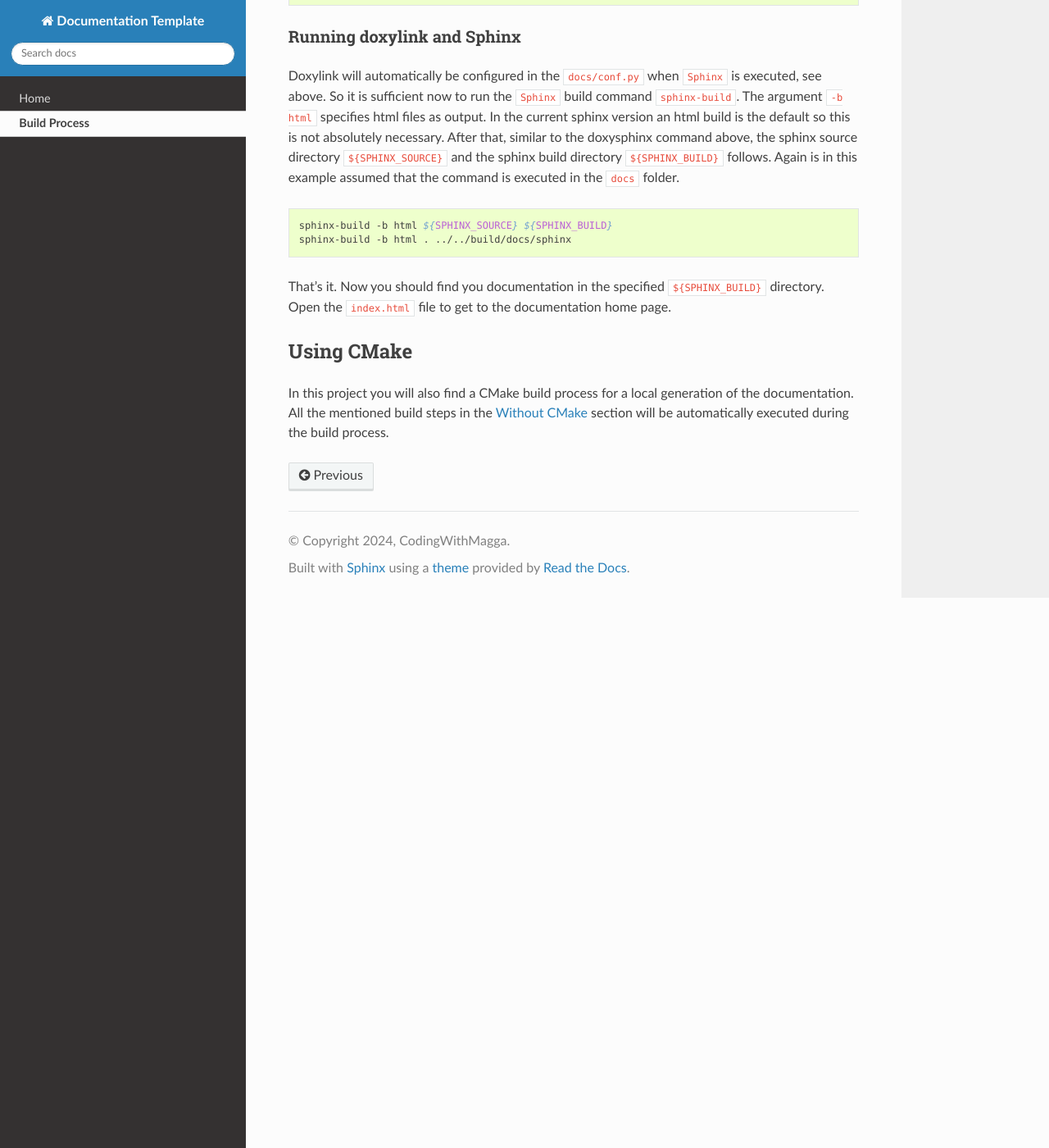
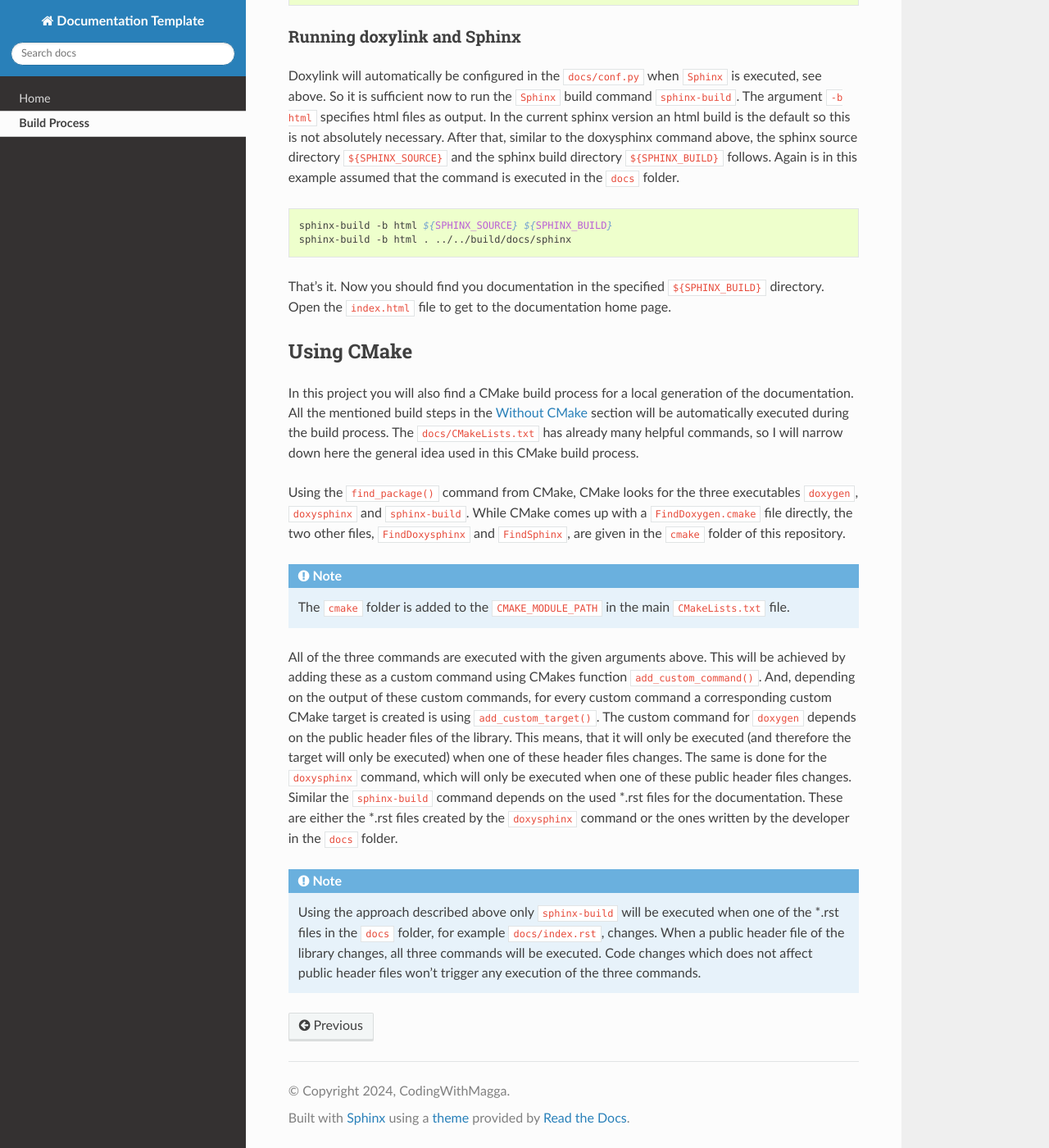
Before and after one commit to codingwithmagga/doxysphinx-with-read-the-docs-template, a Sphinx documentation site: the page built from docs/build_process.rst, in a window 1280 px wide and 1400 px high, scrolled down 2010 px. Shown: the whole window at 82% size. Built offline with Sphinx 7.4.7 and the Read the Docs theme 2.0.0, drawn with Linux system fonts in a browser that asks for light colours; pages that are not in the unit, such as notebooks, are missing from menus; cross-references to code outside the pages are shown as plain code.

Commit message:
Update build_process doc

```diff
--- a/docs/build_process.rst
+++ b/docs/build_process.rst
@@ -90,4 +90,12 @@ That's it. Now you should find you documentation in the specified ``${SPHINX_BUI
 Using CMake
 +++++++++++
 
-In this project you will also find a CMake build process for a local generation of the documentation. All the mentioned build steps in the :ref:`Without CMake` section will be automatically executed during the build process.
+In this project you will also find a CMake build process for a local generation of the documentation. All the mentioned build steps in the :ref:`Without CMake` section will be automatically executed during the build process. The ``docs/CMakeLists.txt`` has already many helpful commands, so I will narrow down here the general idea used in this CMake build process.
+
+Using the ``find_package()`` command from CMake, CMake looks for the three executables ``doxygen``, ``doxysphinx`` and ``sphinx-build``. While CMake comes up with a ``FindDoxygen.cmake`` file directly, the two other files, ``FindDoxysphinx`` and ``FindSphinx``, are given in the ``cmake`` folder of this repository.
+
+.. note:: The ``cmake`` folder is added to the ``CMAKE_MODULE_PATH`` in the main ``CMakeLists.txt`` file.
+
+All of the three commands are executed with the given arguments above. This will be achieved by adding these as a custom command using CMakes function ``add_custom_command()``. And, depending on the output of these custom commands, for every custom command a corresponding custom CMake target is created is using ``add_custom_target()``. The custom command for ``doxygen`` depends on the public header files of the library. This means, that it will only be executed (and therefore the target will only be executed) when one of these header files changes. The same is done for the ``doxysphinx`` command, which will only be executed when one of these public header files changes. Similar the ``sphinx-build`` command depends on the used \*.rst files for the documentation. These are either the \*.rst files created by the ``doxysphinx`` command or the ones written by the developer in the ``docs`` folder.
+
+.. note:: Using the approach described above only ``sphinx-build`` will be executed when one of the \*.rst files in the ``docs`` folder, for example ``docs/index.rst``, changes. When a public header file of the library changes, all three commands will be executed. Code changes which does not affect public header files won't trigger any execution of the three commands.
```
Also changed, not shown: 2 other files.
